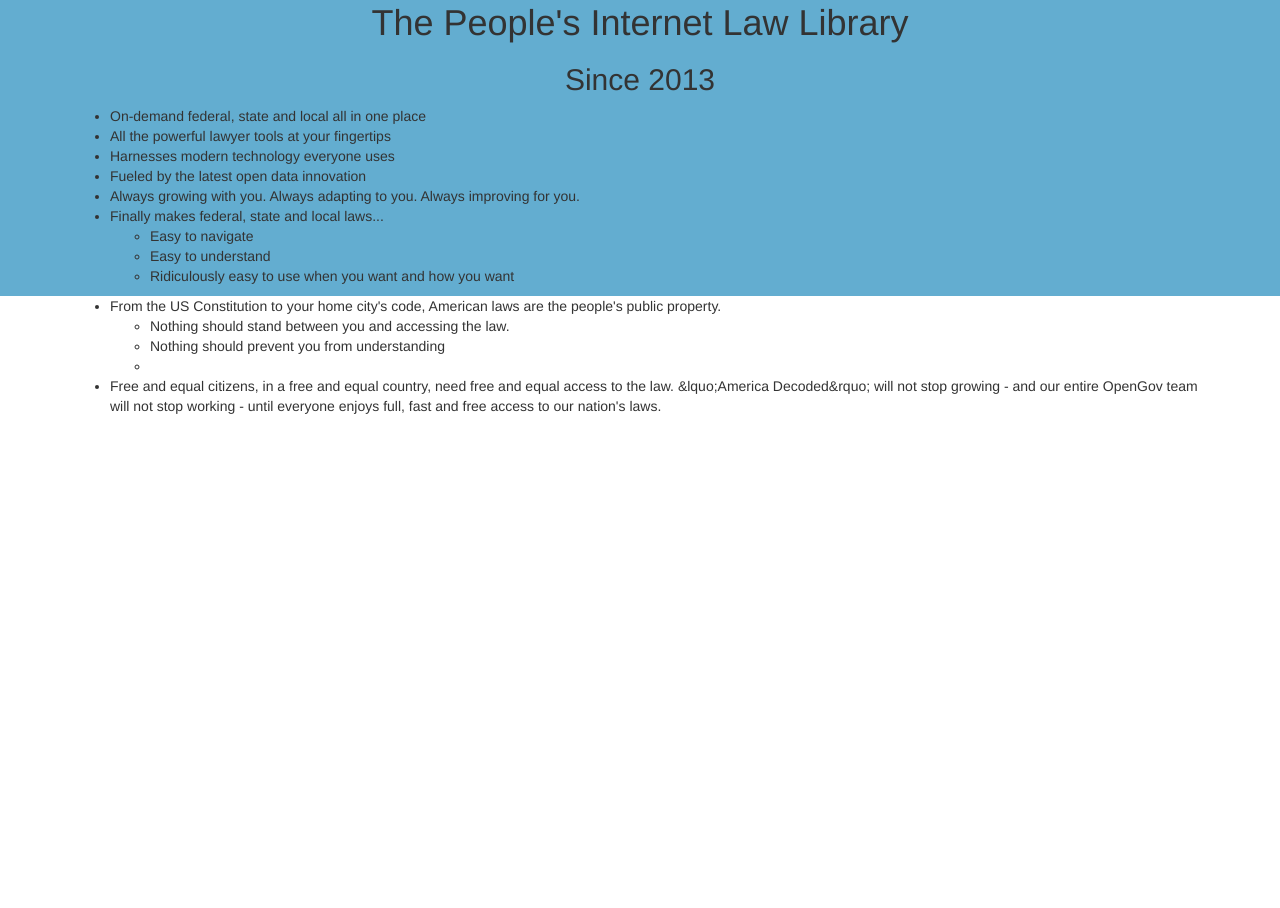
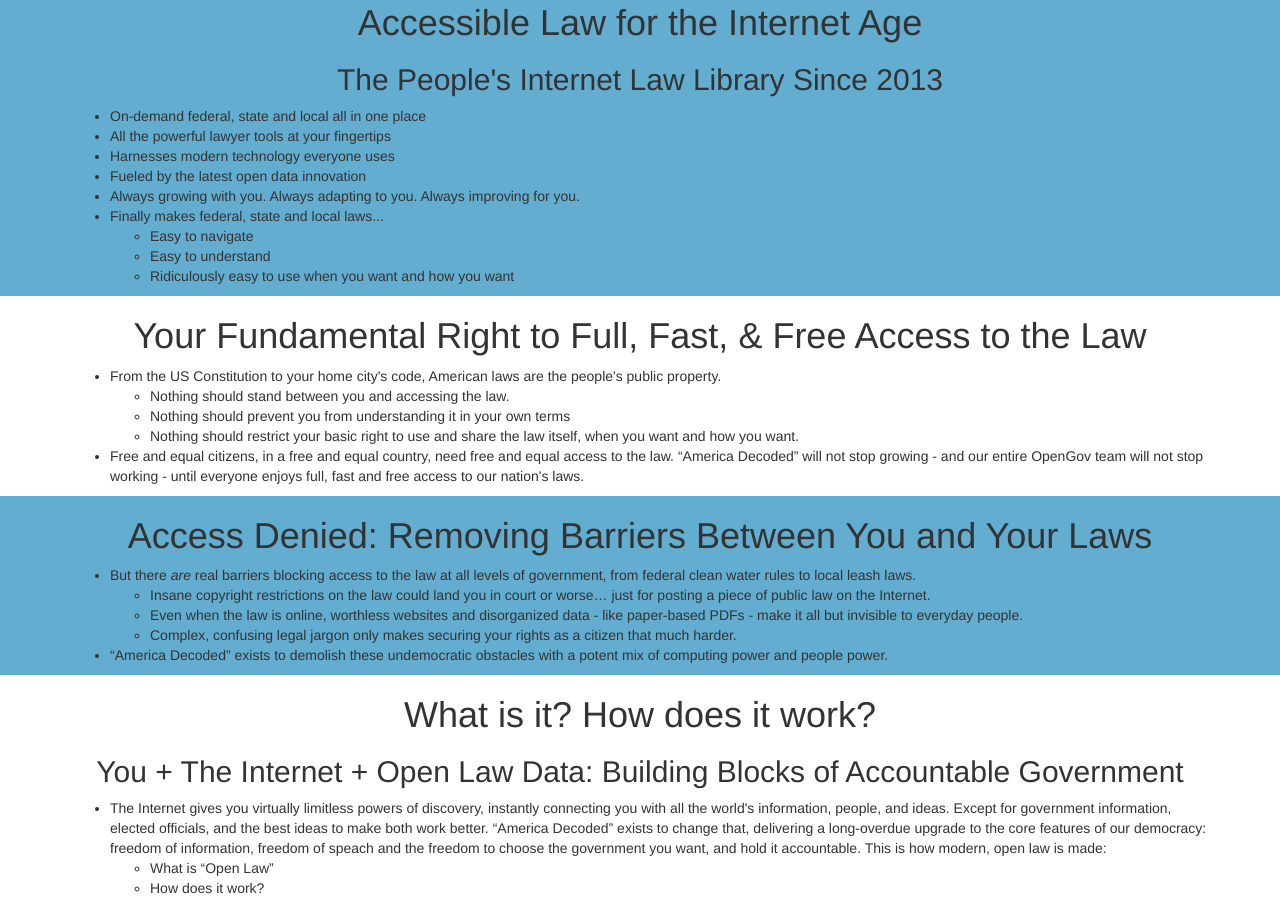
Before and after one commit to opengovfoundation/americadecoded, a plain HTML site: page index.html in a window 1280 px wide. Shown: the part 614-1522 px from the top of the page. Before the commit the page ends 1040 px from the top, so only its background shows below. Drawn offline with nearby package versions, Linux system fonts and the light colour scheme.

Commit message:
add content

```diff
--- a/index.html
+++ b/index.html
@@ -41,8 +41,8 @@
             </div>
             <div id="intro" class="row">
                 <div class="container">
-                    <h1>The People's Internet Law Library</h1>
-                    <h2>Since 2013</h2>
+                    <h1>Accessible Law for the Internet Age</h1>
+                    <h2>The People's Internet Law Library Since 2013</h2>
                     <ul>
                         <li>On-demand federal, state and local all in one place</li>
                         <li>All the powerful lawyer tools at your fingertips</li>
@@ -62,20 +62,51 @@
             </div>
             <div id="rights" class="row">
                 <div class="container">
+                    <h1>Your Fundamental Right to Full, Fast, &amp; Free Access to the Law</h1>
                     <ul>
                         <li>
                             From the US Constitution to your home city's code, American laws are the people's public property.
                             <ul>
                                 <li>Nothing should stand between you and accessing the law.</li>
-                                <li>Nothing should prevent you from understanding</li>
-                                <li></li>
+                                <li>Nothing should prevent you from understanding it in your own terms</li>
+                                <li>Nothing should restrict your basic right to use and share the law itself, when you want and how you want.</li>
                             </ul>
                         </li>
-                        <li>Free and equal citizens, in a free and equal country, need free and equal access to the law.  &lquo;America Decoded&rquo; will not stop growing - and our entire OpenGov team will not stop working - until everyone enjoys full, fast and free access to our nation's laws.</li>
+                        <li>Free and equal citizens, in a free and equal country, need free and equal access to the law.  &ldquo;America Decoded&rdquo; will not stop growing - and our entire OpenGov team will not stop working - until everyone enjoys full, fast and free access to our nation's laws.</li>
                     </ul>
                 </div>
             </div>
-
+            <div id="access" class="row">
+                <div class="container">
+                    <h1>Access Denied: Removing Barriers Between You and Your Laws</h1>
+                    <ul>
+                        <li>
+                            But there <em>are</em> real barriers blocking access to the law at all levels of government, from federal clean water rules to local leash laws.
+                            <ul>
+                                <li>Insane copyright restrictions on the law could land you in court or worse&hellip; just for posting a piece of public law on the Internet.</li>
+                                <li>Even when the law is online, worthless websites and disorganized data - like paper-based PDFs - make it all but invisible to everyday people.</li>
+                                <li>Complex, confusing legal jargon only makes securing your rights as a citizen that much harder.</li>
+                            </ul>
+                        </li>
+                        <li>&ldquo;America Decoded&rdquo; exists to demolish these undemocratic obstacles with a potent mix of computing power and people power.</li>
+                    </ul>
+                </div>
+            </div>
+            <div id="what-is-it" class="row">
+                <div class="container">
+                    <h1>What is it?  How does it work?</h1>
+                    <h2>You + The Internet + Open Law Data: Building Blocks of Accountable Government</h2>
+                    <ul>
+                        <li>
+                            The Internet gives you virtually limitless powers of discovery, instantly connecting you with all the world's information, people, and ideas.  Except for government information, elected officials, and the best ideas to make both work better.  &ldquo;America Decoded&rdquo; exists to change that, delivering a long-overdue upgrade to the core features of our democracy: freedom of information, freedom of speach and the freedom to choose the government you want, and hold it accountable.  This is how modern, open law is made:
+                            <ul>
+                                <li>What is &ldquo;Open Law&rdquo;</li>
+                                <li>How does it work?</li>
+                            </ul>
+                        </li>
+                    </ul>
+                </div>
+            </div>
         </div>
         <script src="http://code.jquery.com/jquery-1.10.1.min.js"></script>
     	<script src="js/bootstrap.min.js"></script>
```
